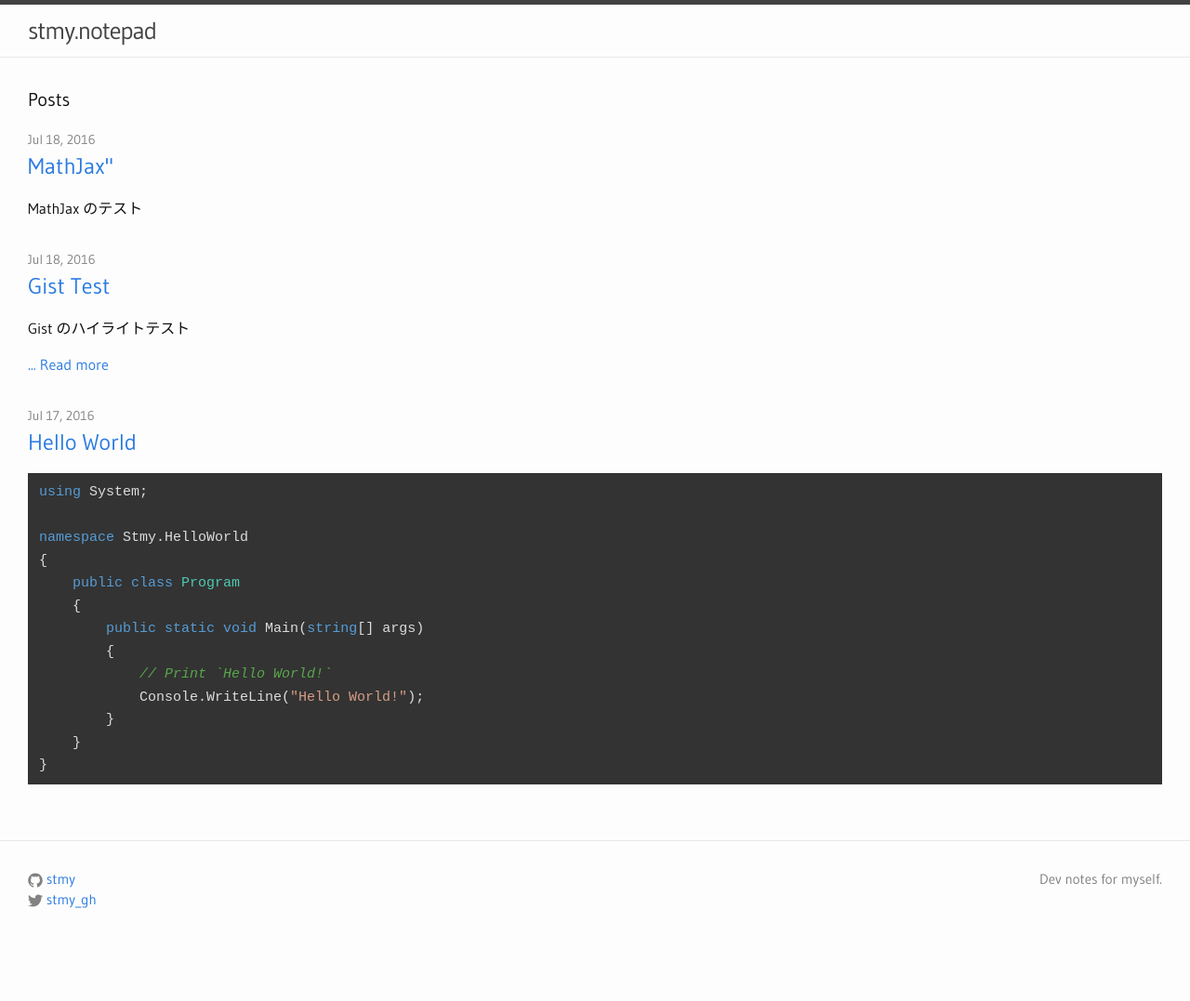
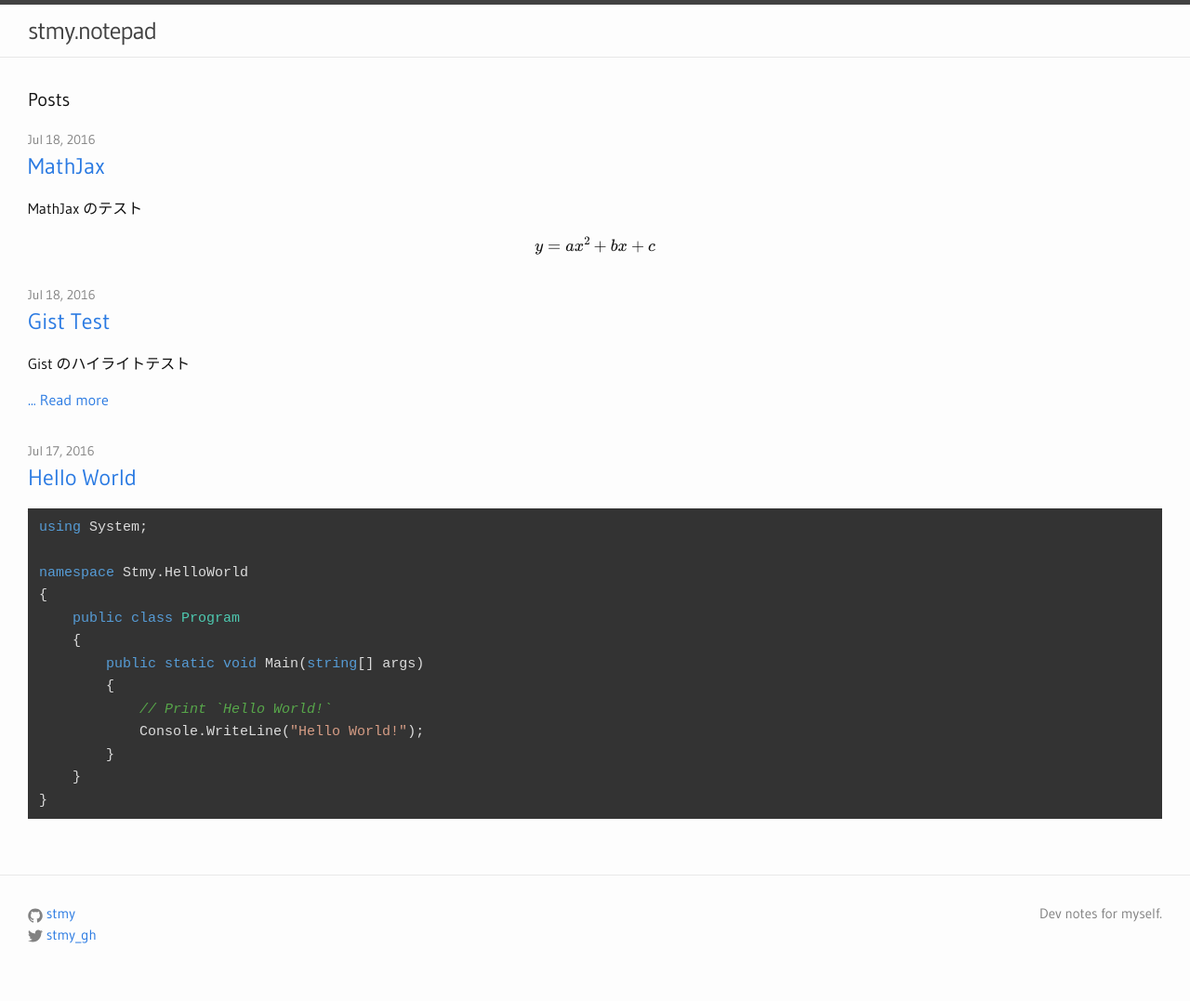
Before and after one commit to stmy/stmy.github.io, a Jekyll site: the page built from index.html, in a window 1280 px wide. Shown: the whole page at 93% size. Built offline with Jekyll 4.4.1, drawn with Linux system fonts in a browser that asks for light colours; nearby versions of some CDN libraries; formulas are drawn with MathJax 3; before the commit the page ends 1040 px from its top, so only the background shows below that.

Commit message:
Update 2016-07-18-MathJax.md

```diff
--- a/_posts/2016-07/2016-07-18-MathJax.md
+++ b/_posts/2016-07/2016-07-18-MathJax.md
@@ -1,7 +1,9 @@
 ---
 layout: post
-title:  MathJax"
+title:  MathJax
 date: 2016/07/18 15:37 +09:00
 ---
 
 MathJax のテスト
+
+$$ y = ax^2 + bx + c $$
```
